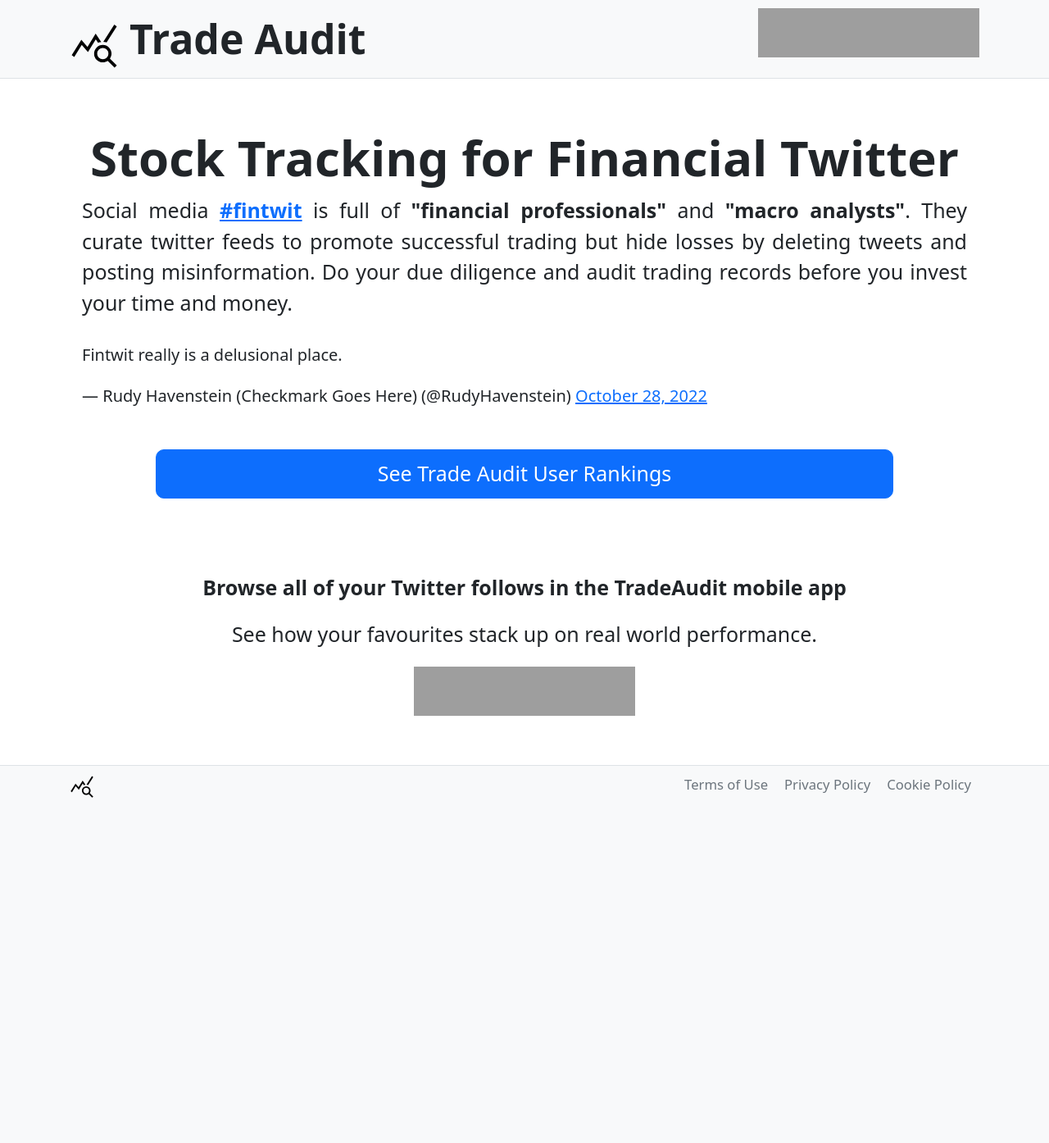
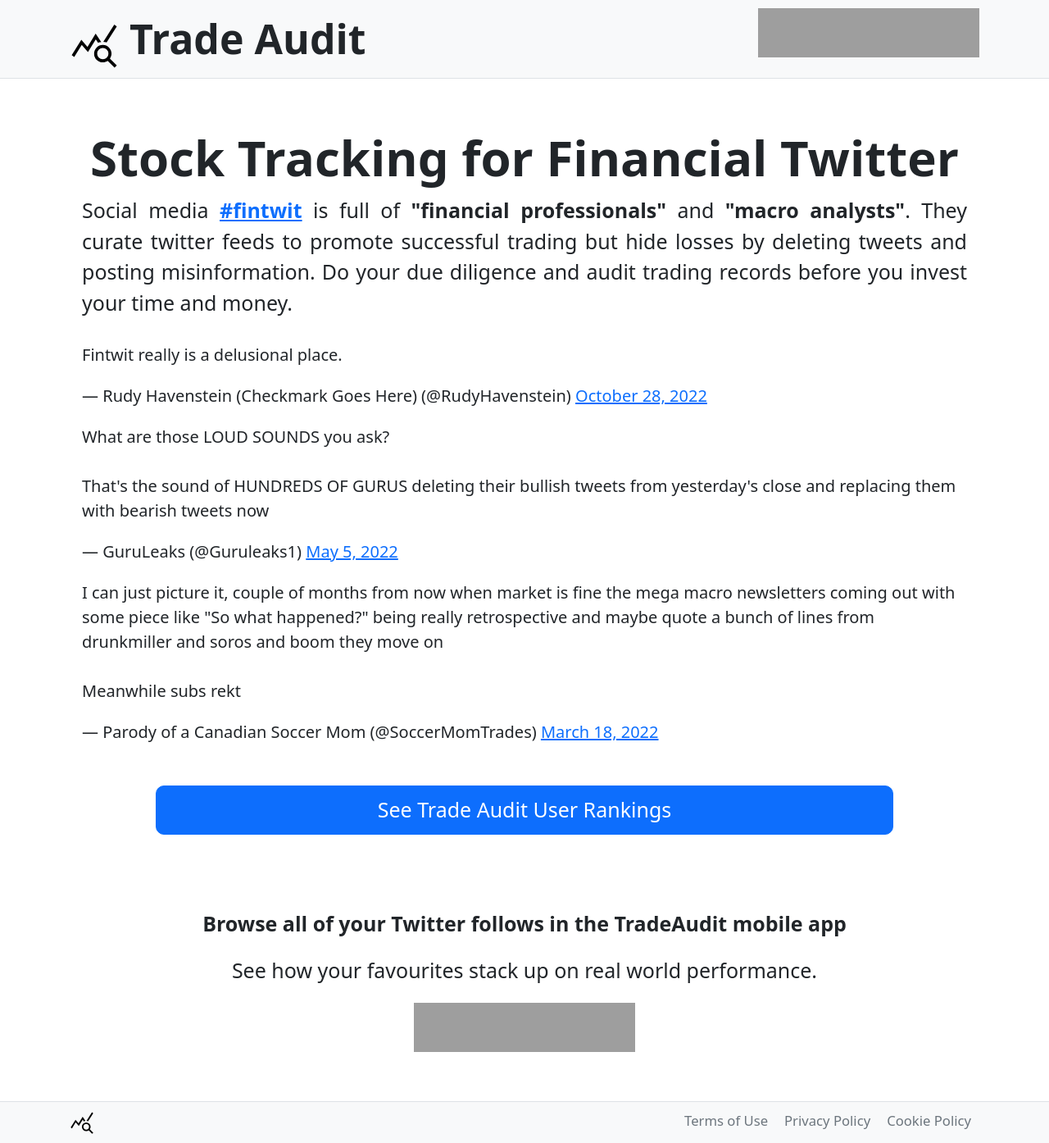
Before and after one commit to stevenrskelton/tradeaudit.app, a Jekyll site: the page built from index.html, in a window 1280 px wide. Shown: the whole page at 82% size. Built offline with Jekyll 4.4.1, drawn with Linux system fonts in a browser that asks for light colours; comment, search, counter and statistics services are not loaded; before the commit the page ends 984 px from its top, so only the background shows below that; grey boxes are pictures that could not be loaded.

Commit message:
Update index.html

```diff
--- a/index.html
+++ b/index.html
@@ -34,6 +34,9 @@
 
 <blockquote class="twitter-tweet"><p lang="en" dir="ltr">Fintwit really is a delusional place.</p>&mdash; Rudy Havenstein (Checkmark Goes Here) (@RudyHavenstein) <a href="https://twitter.com/RudyHavenstein/status/1586061354271526912?ref_src=twsrc%5Etfw">October 28, 2022</a></blockquote>
 
+<blockquote class="twitter-tweet"><p lang="en" dir="ltr">What are those LOUD SOUNDS you ask?<br><br>That&#39;s the sound of HUNDREDS OF GURUS deleting their bullish tweets from yesterday&#39;s close and replacing them with bearish tweets now</p>&mdash; GuruLeaks (@Guruleaks1) <a href="https://twitter.com/Guruleaks1/status/1522231095416262656?ref_src=twsrc%5Etfw">May 5, 2022</a></blockquote>
+
+<blockquote class="twitter-tweet"><p lang="en" dir="ltr">I can just picture it, couple of months from now when market is fine the mega macro newsletters coming out with some piece like &quot;So what happened?&quot; being really retrospective and maybe quote a bunch of lines from drunkmiller and soros and boom they move on<br><br>Meanwhile subs rekt</p>&mdash; Parody of a Canadian Soccer Mom (@SoccerMomTrades) <a href="https://twitter.com/SoccerMomTrades/status/1504853649746538504?ref_src=twsrc%5Etfw">March 18, 2022</a></blockquote>
 
 
 <div class="d-grid gap-2 col-10 mx-auto mb-4 mt-4">
```
